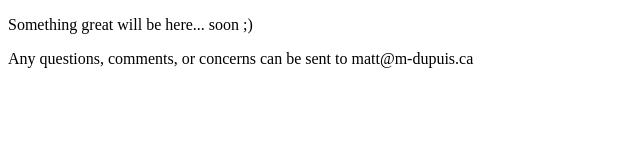
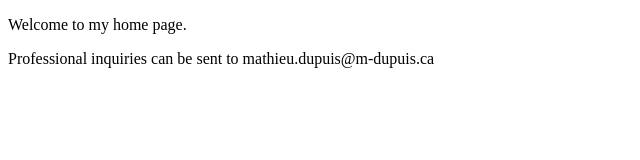
Before and after one commit to revxp10/m-dupuis.github.io, a plain HTML site: page index.html in a window 1280 px wide. Shown: the whole page, without its empty margins (0-640 px from the left). Drawn offline with Linux system fonts and the light colour scheme.

Commit message:
Update index.html

```diff
--- a/index.html
+++ b/index.html
@@ -1,10 +1,10 @@
 <!DOCTYPE html>
 <html>
     <head>
-        <title>Matt's Test Site</title>
+        <title>M-DUPUIS.CA</title>
     </head>
     <body>
-        <p>Something great will be here... soon ;)</p>
-        <p>Any questions, comments, or concerns can be sent to matt@m-dupuis.ca</p>
+        <p>Welcome to my home page.</p>
+        <p>Professional inquiries can be sent to mathieu.dupuis@m-dupuis.ca</p>
     </body>
 </html>
```
